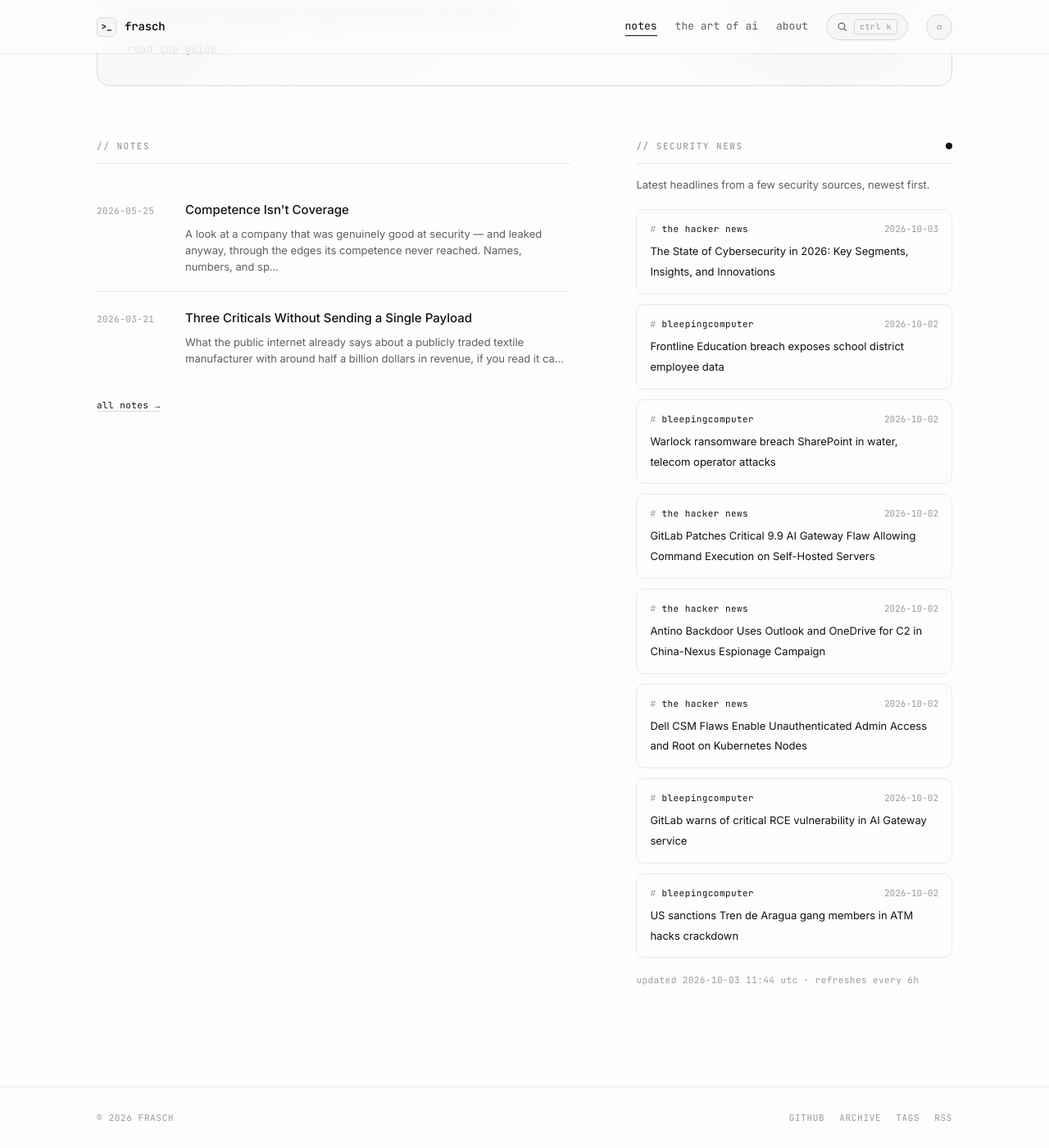
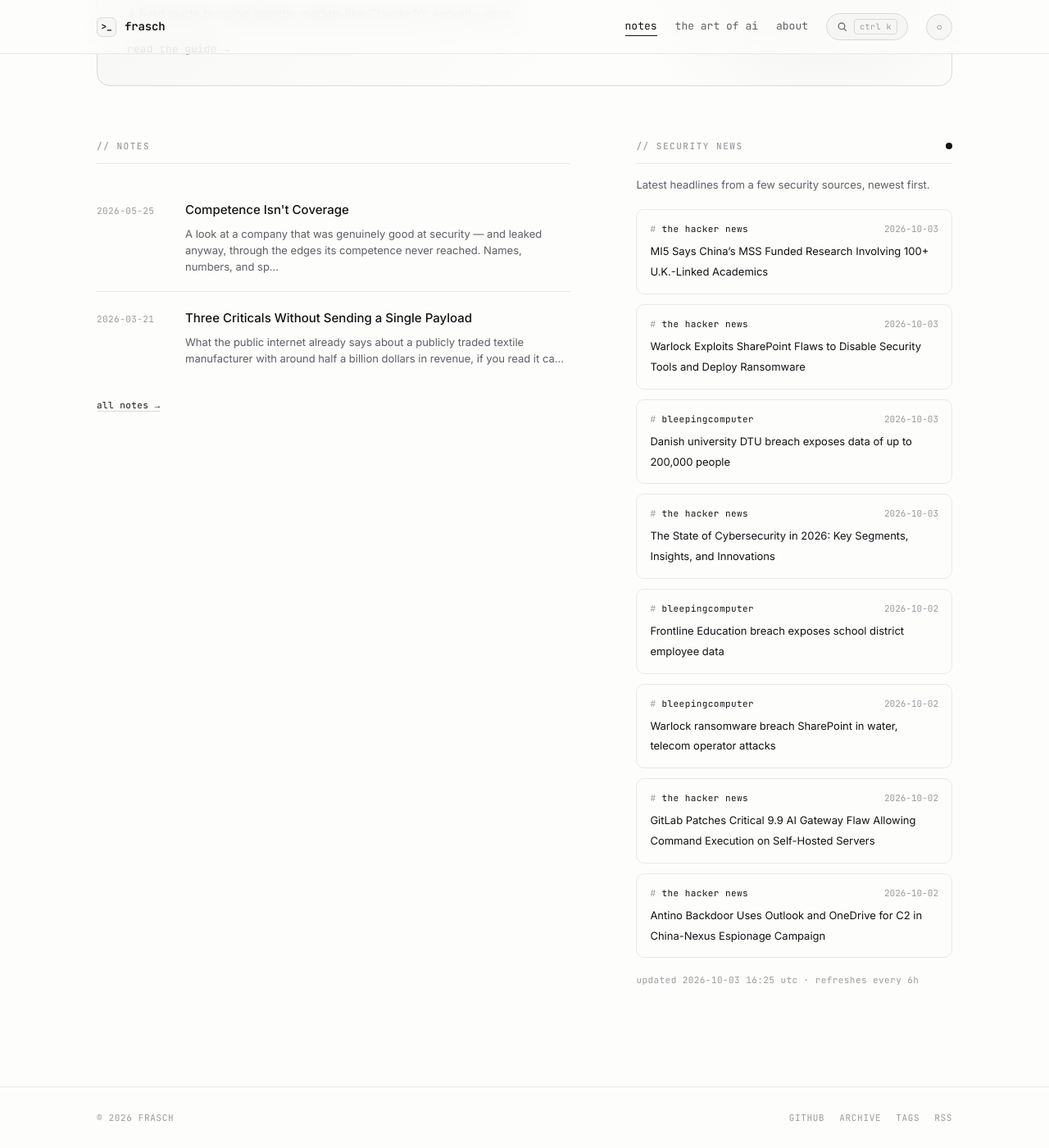
Before and after one commit to whoisfrasch/frasch, a Jekyll site: the page built from index.html, in a window 1280 px wide and 1400 px high, scrolled down 615 px. Shown: the whole window at 82% size. Built offline with Jekyll 4.4.1, drawn with Linux system fonts in a browser that asks for light colours.

Commit message:
Refresh security news feed

```diff
--- a/_data/news.json
+++ b/_data/news.json
@@ -1,6 +1,24 @@
 {
-  "updated": "2026-10-03T11:44:08Z",
+  "updated": "2026-10-03T16:25:58Z",
   "items": [
+    {
+      "source": "the hacker news",
+      "title": "MI5 Says China’s MSS Funded Research Involving 100+ U.K.-Linked Academics",
+      "link": "https://thehackernews.com/2026/10/mi5-says-chinas-mss-funded-research.html",
+      "date": "2026-10-03T14:38:46Z"
+    },
+    {
+      "source": "the hacker news",
+      "title": "Warlock Exploits SharePoint Flaws to Disable Security Tools and Deploy Ransomware",
+      "link": "https://thehackernews.com/2026/10/warlock-exploits-sharepoint-flaws-to.html",
+      "date": "2026-10-03T14:36:33Z"
+    },
+    {
+      "source": "bleepingcomputer",
+      "title": "Danish university DTU breach exposes data of up to 200,000 people",
+      "link": "https://www.bleepingcomputer.com/news/security/danish-university-dtu-breach-exposes-data-of-up-to-200-000-people/",
+      "date": "2026-10-03T14:35:20Z"
+    },
     {
       "source": "the hacker news",
       "title": "The State of Cybersecurity in 2026: Key Segments, Insights, and Innovations",
@@ -30,24 +48,6 @@
       "title": "Antino Backdoor Uses Outlook and OneDrive for C2 in China-Nexus Espionage Campaign",
       "link": "https://thehackernews.com/2026/10/antino-backdoor-uses-outlook-and.html",
       "date": "2026-10-02T17:33:16Z"
-    },
-    {
-      "source": "the hacker news",
-      "title": "Dell CSM Flaws Enable Unauthenticated Admin Access and Root on Kubernetes Nodes",
-      "link": "https://thehackernews.com/2026/10/dell-csm-flaws-enable-unauthenticated.html",
-      "date": "2026-10-02T17:02:12Z"
-    },
-    {
-      "source": "bleepingcomputer",
-      "title": "GitLab warns of critical RCE vulnerability in AI Gateway service",
-      "link": "https://www.bleepingcomputer.com/news/security/gitlab-warns-of-critical-rce-vulnerability-in-ai-gateway-service/",
-      "date": "2026-10-02T16:20:05Z"
-    },
-    {
-      "source": "bleepingcomputer",
-      "title": "US sanctions Tren de Aragua gang members in ATM hacks crackdown",
-      "link": "https://www.bleepingcomputer.com/news/security/us-sanctions-tren-de-aragua-members-in-atm-jackpotting-crackdown/",
-      "date": "2026-10-02T15:20:53Z"
     }
   ]
 }
```
